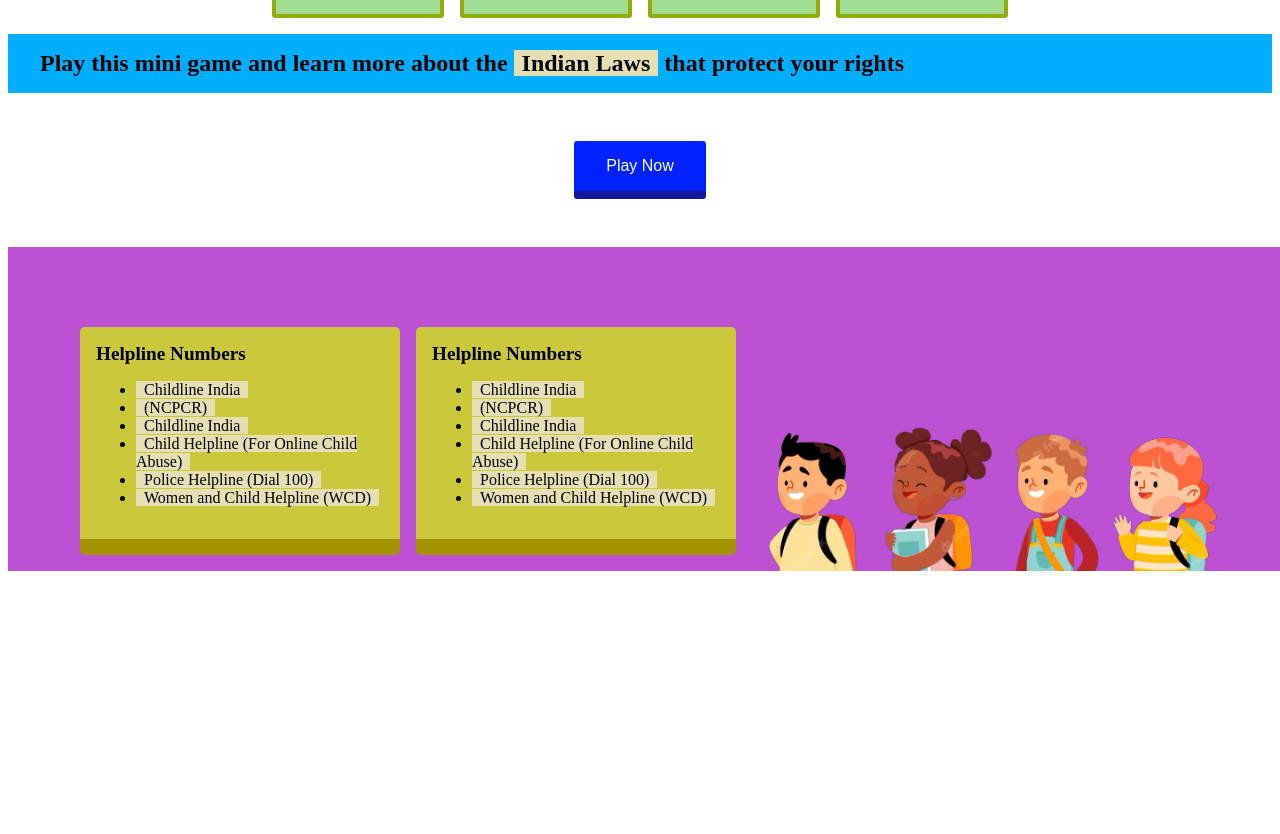
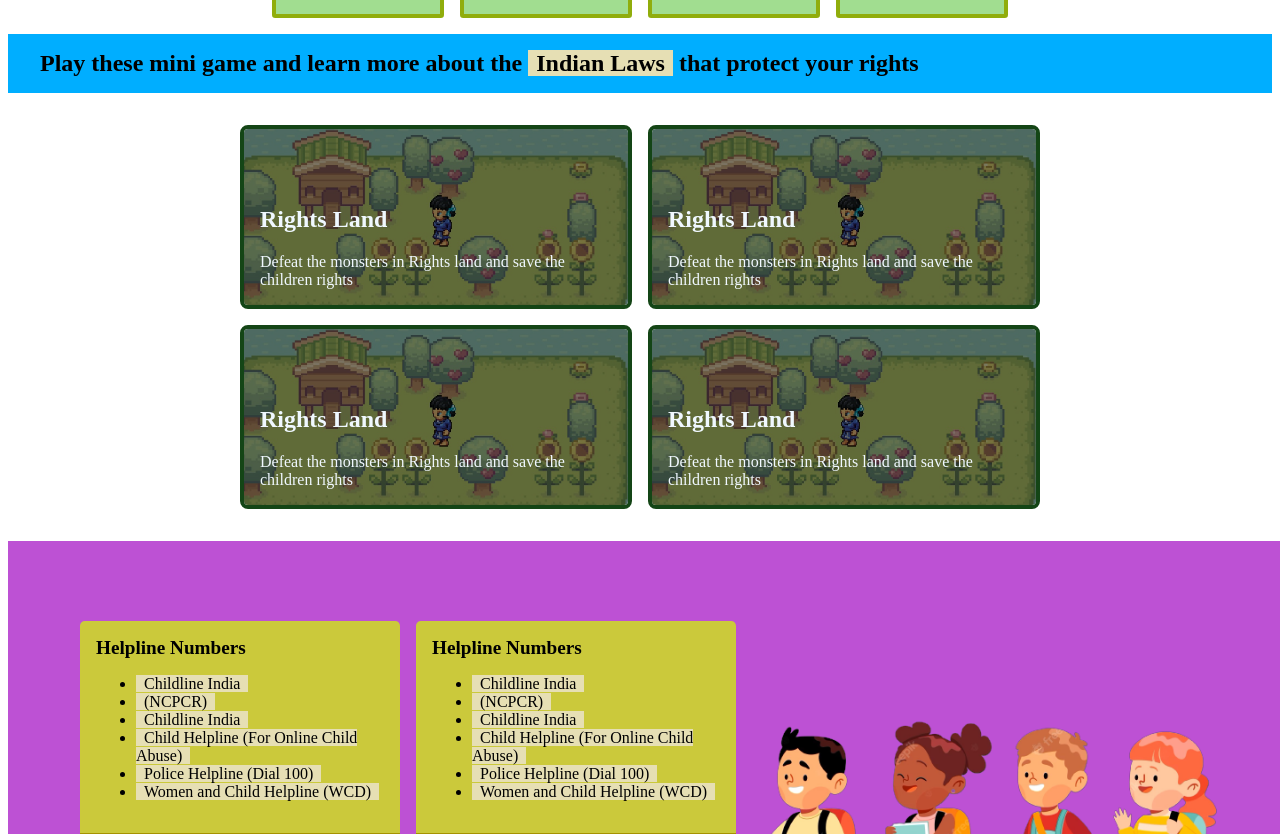
Before and after one commit to piyushya/Smart-Ed-Kids, a React (Vite) app: page /home in a window 1280 px wide. Shown: the part 1048-1882 px from the top of the page. Before the commit the page ends 1627 px from the top, so only its background shows below. Built offline with nearby package versions, Linux system fonts and the light colour scheme; the HTML template or start-up script is replaced by a standard one.

Commit message:
added mini games modules

```diff
--- a/src/pages/Home.jsx
+++ b/src/pages/Home.jsx
@@ -68,6 +68,14 @@ export default function Home(){
 
     const [tooltip_desc, setTooltip_desc] = useState("");
     const [viewGame, setViewGame] = useState(false);
+    const [viewGameIndex, setViewGameIndex] = useState(0);
+
+    const gameSrcs = [
+        "https://itch.io/embed-upload/8710761?color=333333",
+        "https://itch.io/embed-upload/8710761?color=333333",
+        "https://itch.io/embed-upload/8710761?color=333333",
+        "https://itch.io/embed-upload/8710761?color=333333"
+    ]
 
     const [profile, setProfile] = useState({
         "name" : "Aryan",
@@ -120,6 +128,11 @@ export default function Home(){
         )
     }
 
+    function showGame(index){
+        setViewGame(true);
+        setViewGameIndex(index);
+    }
+
     return(
         <>
             {tooltip_desc.length > 0 &&
@@ -154,9 +167,42 @@ export default function Home(){
 
             <article>
                 <h1 className='modules_heading'>
-                    Play this mini game and learn more about the <Tooltip title="Indian Laws"/>that protect your rights
+                    Play these mini game and learn more about the <Tooltip title="Indian Laws"/>that protect your rights
                 </h1>
-                <div className='godot_game_container'>
+                <div className='games_container'>
+                    <div className='games_intro'>
+                        <div className='game_card' onClick={() => {showGame(0)}}>
+                            <img src='./games/gameCard1.jpg'></img>
+                            <div className='game_card_info'>
+                                <h1>Rights Land</h1>
+                                <p>Defeat the monsters in Rights land and save the children rights</p>
+                            </div>
+                        </div>
+                        <div className='game_card' onClick={() => {showGame(1)}}>
+                            <img src='./games/gameCard1.jpg'></img>
+                            <div className='game_card_info'>
+                                <h1>Rights Land</h1>
+                                <p>Defeat the monsters in Rights land and save the children rights</p>
+                            </div>
+                        </div>
+                        <div className='game_card' onClick={() => {showGame(2)}}>
+                            <img src='./games/gameCard1.jpg'></img>
+                            <div className='game_card_info'>
+                                <h1>Rights Land</h1>
+                                <p>Defeat the monsters in Rights land and save the children rights</p>
+                            </div>
+                        </div>
+                        <div className='game_card' onClick={() => {showGame(3)}}>
+                            <img src='./games/gameCard1.jpg'></img>
+                            <div className='game_card_info'>
+                                <h1>Rights Land</h1>
+                                <p>Defeat the monsters in Rights land and save the children rights</p>
+                            </div>
+                        </div>
+                    </div>
+                </div>
+
+                {/* <div className='godot_game_container'>
                     {!viewGame && <Button
                         handleClick={() => (setViewGame(true))}
                         title = "Play Now"
@@ -176,8 +222,32 @@ export default function Home(){
                         style="red"
                     />}
                 </div>
+                <div className='godot_game_container'> */}
+                {/* <iframe
+                    src="https://itch.io/embed/2267718"
+                    width={552}
+                    height={167}
+                >
+                    <a href="https://piyushya.itch.io/child-rights-3d">child rights 3d by
+                    piyushya</a>
+                </iframe> */}
             </article>
             <Bottom/>
+            {viewGame && <div className='gameView'>
+                <iframe
+                    src={gameSrcs[viewGameIndex]}
+                    width={640}
+                    height={380}>
+                    <a href="https://piyushya.itch.io/child-rights-3d">
+                        Play child rights 3d on itch.io
+                    </a>
+                </iframe>
+                <Button
+                    handleClick={() => (setViewGame(false))}
+                    title = "Close Game"
+                    style="red"
+                />
+            </div>}
         </>
     )
 }
--- a/src/pages/styles/home.css
+++ b/src/pages/styles/home.css
@@ -34,10 +34,73 @@
     flex-wrap: wrap;
 }
 
-.godot_game_container{
+.games_container{
     display: flex;
     flex-direction: column;
     align-items: center;
+    position: ;
+}
+
+.gameView{
+    background-color: rgba(0, 0, 0, 0.884);
+    width: 100vw;
+    height: 100vh;
+    display: flex;
+    flex-direction: column;
+    align-items: center;
+    position: fixed;
+    padding-top: 5rem;
+    top: 0;
+    left: 0;
+}
+
+.games_intro{
+    display: flex;
+    gap: 1rem;
+    justify-content: center;
+    max-width: 60rem;
+    flex-wrap: wrap;
+}
+
+.game_card{
+    width: 24rem;
+    height: 11rem;
+    overflow: hidden;
+    position: relative;
+    border-radius: 0.5rem;
+    border: 0.3rem solid rgb(20, 69, 22);
+    cursor: pointer;
+}
+
+.game_card:hover{
+    border: 0.3rem solid rgb(34, 215, 18);
+}
+
+.game_card_info{
+    position: absolute;
+    bottom: 0;
+    left: 50%;
+    transform: translate(-50%, 0%);
+    color: aliceblue;
+    width: 100%;
+}
+
+.game_card_info h1{
+    padding-left: 1rem;
+}
+
+.game_card_info p{
+    padding-left: 1rem;
+    padding-right: 1rem;
+}
+
+.game_card img{
+    position: absolute;
+    width: 105%;
+    top: 50%;
+    left: 50%;
+    transform: translate(-50%, -50%);
+    filter: brightness(0.5);
 }
 
 .bottom_bar{
```
Also changed, not shown: public/games/gameCard1.jpg (added), public/module_education_rights/mayaVill.jpg (deleted).
